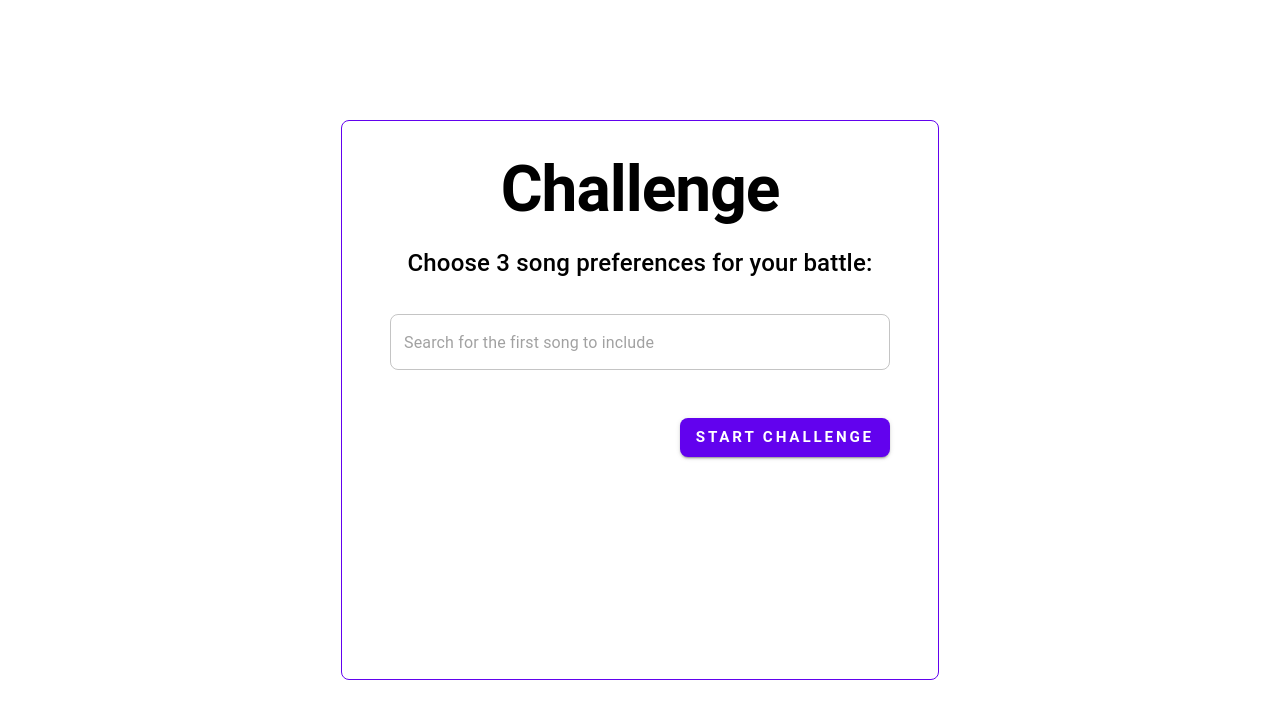
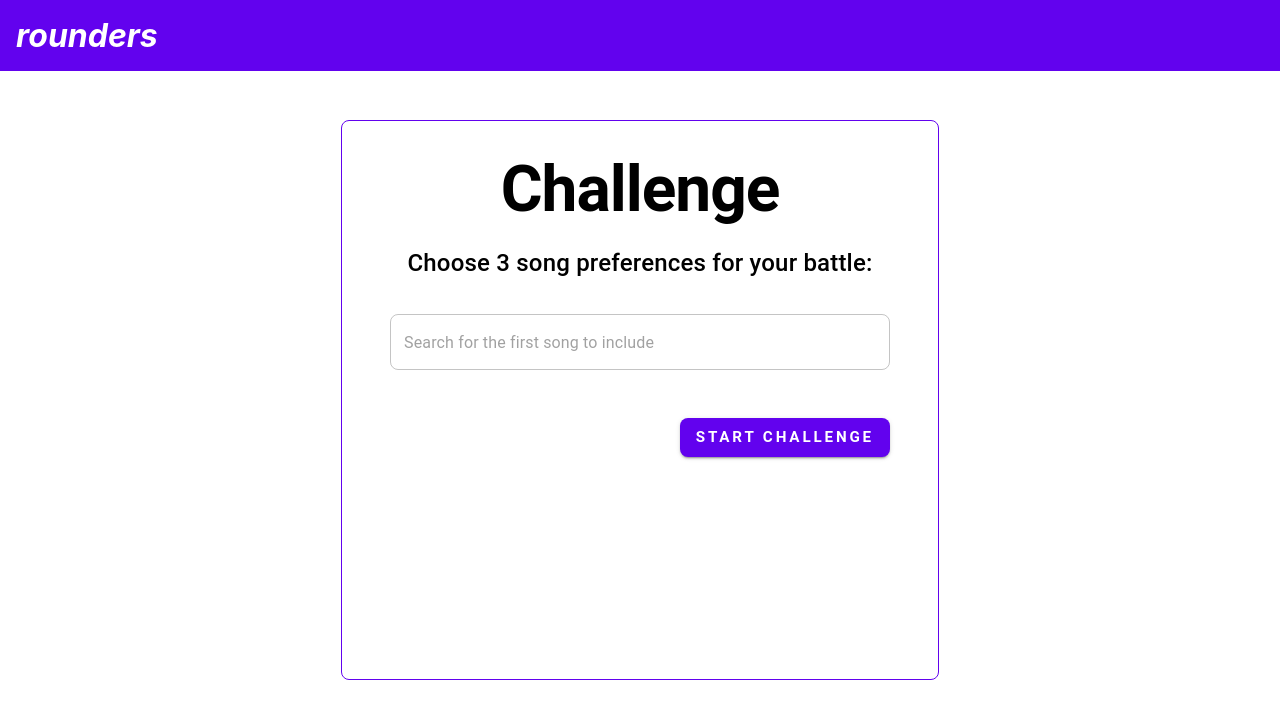
Before and after one commit to pritpalc/rounders, a React (Create React App) app: page / in a window 1280 px wide. Shown: the top 718 px of the page. Built offline with nearby package versions, Linux system fonts and the light colour scheme.

Commit message:
Added app bar.

```diff
--- a/src/App.css
+++ b/src/App.css
@@ -1,6 +1,16 @@
+:root {
+  --song-filter-input-height: 3rem;
+  --song-filter-input-width: 500px;
+  --soft-grey: rgba(0, 0, 0, 0.23);
+  --primary: #6202EE;
+  --soft-primary: rgba(96, 2, 237, 0.62);
+  --card-border-radius: 8px;
+}
+
 #App {
   height: 100vh;
   display: flex;
+  flex-direction: column;
   justify-content: center;
   align-items: center;
 }
--- a/src/App.js
+++ b/src/App.js
@@ -5,6 +5,7 @@ import {
 } from '@material-ui/core';
 // Components
 import CreateChallenge from './components/CreateChallenge';
+import AppBar from './components/AppBar';
 // Style
 import './App.css';
 
@@ -53,6 +54,7 @@ function App() {
   return (
     <ThemeProvider theme={theme}>
       <div id="App">
+        <AppBar />
         <CreateChallenge />
       </div>
     </ThemeProvider>
--- /dev/null
+++ b/src/components/AppBar/index.js
@@ -0,0 +1,15 @@
+import React from 'react';
+// Styles
+import './style.css';
+
+class AppBar extends React.Component {
+  render() {
+    return (
+      <div id="app-bar">
+        <span>rounders</span>
+      </div>
+    )
+  }
+}
+
+export default AppBar;
--- /dev/null
+++ b/src/components/AppBar/style.css
@@ -0,0 +1,12 @@
+#app-bar {
+  position: fixed;
+  top: 0;
+  right: 0;
+  left: 0;
+  background-color: var(--primary);
+  font-size: 2rem;
+  padding: 1rem;
+  font-style: italic;
+  color: white;
+  font-weight: bold;
+}
--- a/src/components/CreateChallenge/style.css
+++ b/src/components/CreateChallenge/style.css
@@ -1,12 +1,3 @@
-:root {
-  --song-filter-input-height: 3rem;
-  --song-filter-input-width: 500px;
-  --soft-grey: rgba(0, 0, 0, 0.23);
-  --primary: #6202EE;
-  --soft-primary: rgba(96, 2, 237, 0.62);
-  --card-border-radius: 8px;
-}
-
 #create-challenge-wrapper {
   box-sizing: border-box;
   min-height: 70vh;
```
